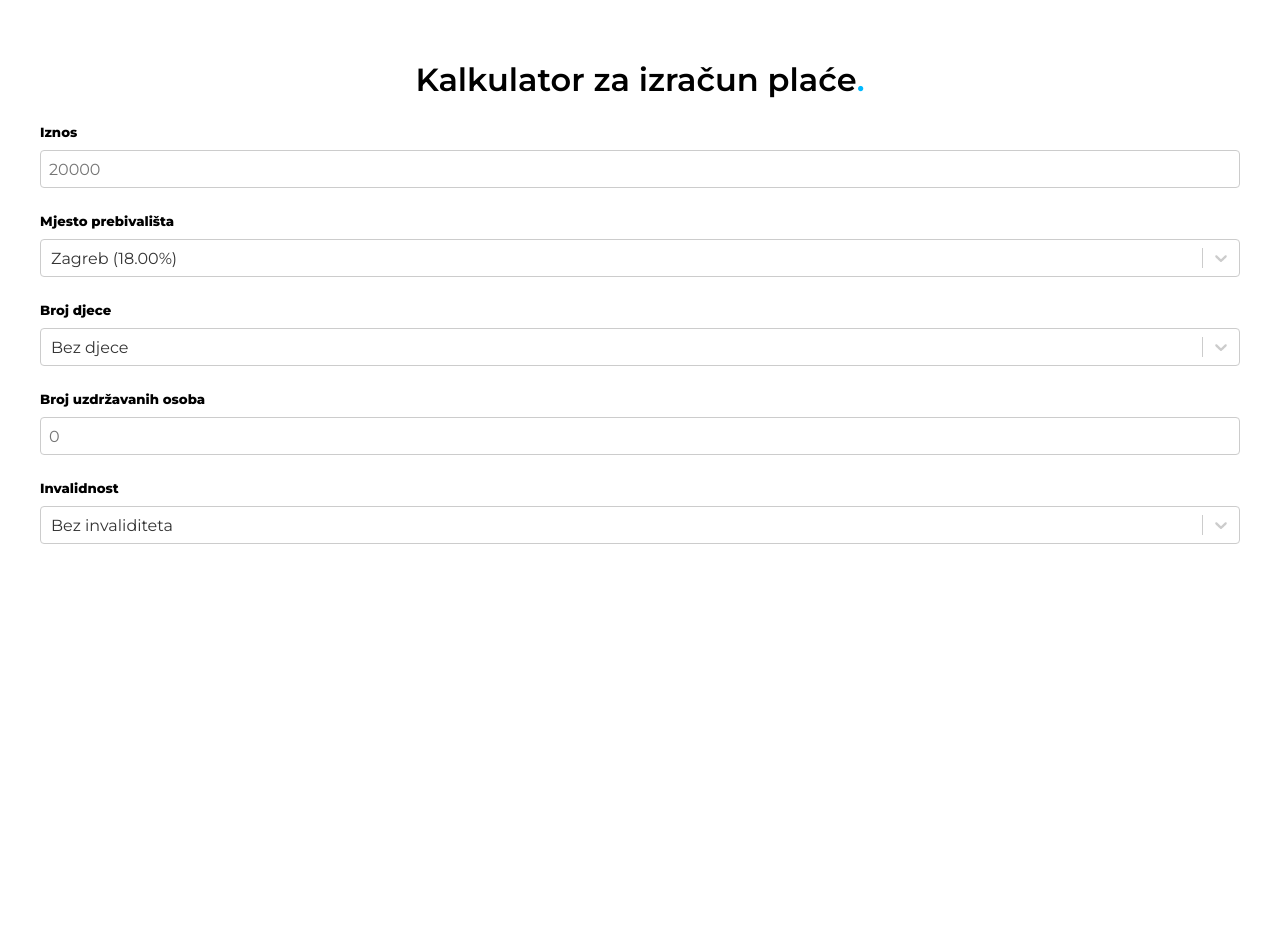
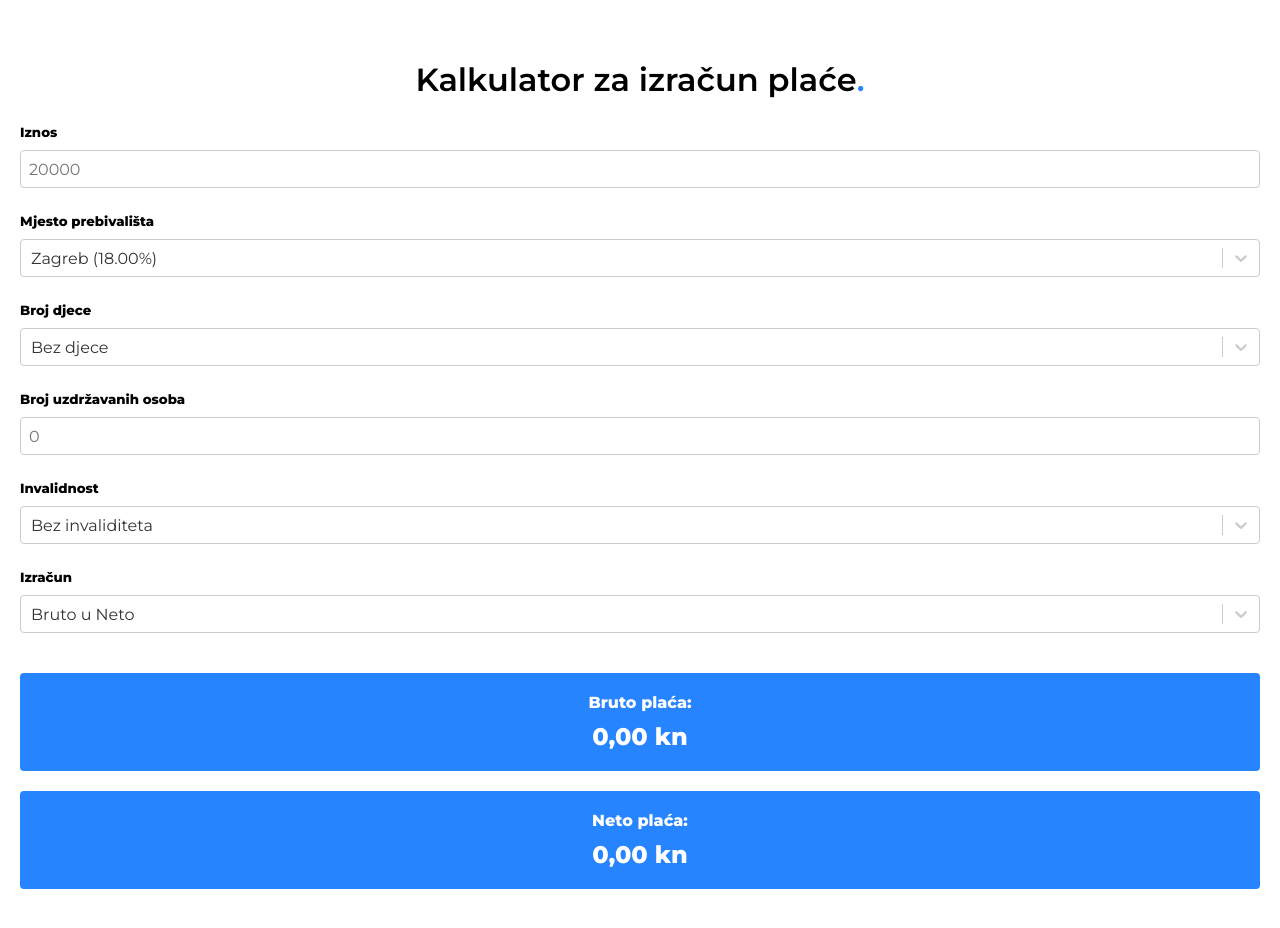
Before and after one commit to celigx/salary-calculator, a React (Create React App) app: page / in a window 1280 px wide. Shown: the top 928 px of the page. Before the commit the page ends 800 px from the top, so only its background shows below. Built offline with nearby package versions, Linux system fonts and the light colour scheme.

Commit message:
Add grossToNet and netToGross components
Add select input for type
Add formatNumber function

```diff
--- a/src/App.js
+++ b/src/App.js
@@ -1,14 +1,17 @@
 import { useState } from 'react';
 import './App.sass';
 import Select from 'react-select';
-import { cityList, childrenList, invalidityList } from './components/data/ArrayList';
+import { cityList, childrenList, invalidityList, typeList } from './components/data/ArrayList';
+import GrossToNet from './components/GrossToNet';
+import NetToGross from './components/NetToGross';
 
 function App() {
-  const [salary, setAmount] = useState('')
+  const [amount, setAmount] = useState(0)
   const [residence, setResidence] = useState(cityList[313].value)
   const [children, setChildren] = useState(childrenList[0].value)
   const [dependants, setDependants] = useState('0')
   const [invalidity, setInvalidity] = useState(invalidityList[0].value)
+  const [type, setType] = useState(typeList[0].value)
 
   const handleAmount = (e) => {
     setAmount(e.target.value)
@@ -35,9 +38,14 @@ function App() {
     console.log('invalidity:', option.value)
   }
 
+  const handleType = (option) => {
+    setType(option.value)
+    console.log('type:', option.value);
+  }
+
   // Calculate pension (I. i II. stup)
-  const pensionI = salary * 15 / 100
-  const pensionII = salary * 5 / 100
+  const pensionI = amount * 15 / 100
+  const pensionII = amount * 5 / 100
   // Calculate gross contribution
   const totalGrossContribution = pensionI + pensionII
 
@@ -56,7 +64,7 @@ function App() {
   const totalDeduction = personalDeduction + totalChildrenDeduction + numberOfDependants + invalidity
 
   // Taxable income
-  const taxableIncome = salary - totalGrossContribution - totalDeduction
+  const taxableIncome = amount === 0 ? 0 : amount - totalGrossContribution - totalDeduction
 
   // 20% tax - baseline up to 30.000,00 kn
   const taxClass20 = taxableIncome <= 30000 ? taxableIncome * 20 / 100 : 30000 * 20 / 100
@@ -70,17 +78,17 @@ function App() {
   const surtax = tax * parseInt(residence) / 100
 
   // Calculate total tax + surtax only if salary is bigger than 5.000,00 kn
-  const totalTax = salary <= 5001 ? 0 : tax + surtax
+  const totalTax = amount <= 5001 ? 0 : tax + surtax
 
   // Calculate health care contribution (16.5%)
-  const healthCareContribution = salary * 16.50 / 100
+  const healthCareContribution = amount * 16.50 / 100
 
   // Calculate gross 2
-  const grossTwo = parseInt(salary) + healthCareContribution
+  const grossTwo = parseInt(amount) + healthCareContribution
 
   // Calculate net salary
   const netSalary = grossTwo - healthCareContribution - totalGrossContribution - totalTax
-  console.log('netSalary:', netSalary);
+  // console.log('netSalary:', netSalary);
 
   // Calculate gross salary
   const grossSalary = () => {
@@ -91,16 +99,21 @@ function App() {
     // Tax and surtax coefficient for the rate of 30%
     const coefficient30 = (30 * surTaxCoefficient) / (100 - (30 * surTaxCoefficient)) + 1
 
-    if (parseInt(salary) < totalDeduction) {
-      const grossSalary = parseInt(salary) * 1.25
+    if (parseInt(amount) < totalDeduction) {
+      const grossSalary = parseInt(amount) * 1.25
       return grossSalary
-    } else if (parseInt(salary) < 30000 - 6000 * surTaxCoefficient + totalDeduction) {
-      const grossSalary = Math.floor( ((parseInt(salary) - totalDeduction) * coefficient20) + totalDeduction ) / 0.80
+    } else if (parseInt(amount) < 30000 - 6000 * surTaxCoefficient + totalDeduction) {
+      const grossSalary = Math.floor( ((parseInt(amount) - totalDeduction) * coefficient20) + totalDeduction ) / 0.80
       return grossSalary
-    } else if (parseInt(salary) > 30000 - 6000 * surTaxCoefficient + totalDeduction) {
-      const grossSalary = Math.floor( (30000 + totalDeduction) + ((parseInt(salary) - (30000 - 6000 * surTaxCoefficient+ totalDeduction)) * coefficient30) ) / 0.80
+    } else if (parseInt(amount) > 30000 - 6000 * surTaxCoefficient + totalDeduction) {
+      const grossSalary = Math.floor( (30000 + totalDeduction) + ((parseInt(amount) - (30000 - 6000 * surTaxCoefficient+ totalDeduction)) * coefficient30) ) / 0.80
       return grossSalary
     }
+  }
+
+  // Format number to currency
+  const formatNumber = (value) => {
+    return new Intl.NumberFormat('hr-HR', {style: 'currency', currency: 'HRK'}).format(value)
   }
 
   return (
@@ -142,6 +155,7 @@ function App() {
         </div>
 
         <div className="bottom">
+          <div className="invalidity">
             <h5 className="inputTitle">Invalidnost</h5>
             <Select
               options={invalidityList}
@@ -149,8 +163,23 @@ function App() {
               defaultValue={invalidityList[0]}
               />
           </div>
+          <div className="type">
+            <h5 className="inputTitle">Izračun</h5>
+            <Select
+              options={typeList}
+              onChange={handleType}
+              defaultValue={typeList[0]}
+            />
+          </div>
+        </div>
 
       </div>
+
+      {/* Display output based on selected input option */}
+      {type === 'grossToNet'
+        ? <GrossToNet formatNumber={formatNumber} amount={amount} netSalary={netSalary} />
+        : <NetToGross formatNumber={formatNumber} amount={amount} grossSalary={grossSalary} />}
+
     </div>
   );
 }
--- a/src/App.sass
+++ b/src/App.sass
@@ -5,18 +5,32 @@ h1, h2, h3, h4, h5, h6
 
 .app
   font-family: 'Montserrat', sans-serif
-  padding: 60px 40px
+  padding: 60px 20px
 
   .titleContainer
     text-align: center
     .title
       font-weight: 600
       .dot
-        color: #00b9ff
+        color: #2684ff
 
   .inputContainer
+    margin-bottom: 40px
     .inputTitle
       margin: 25px 0 10px 0
+
+  .outputContainer
+    .grossContainer,
+    .netContainer
+      color: #fff
+      background: #2684ff
+      text-align: center
+      border-radius: 4px
+      min-width: 100px
+      padding: 20px 40px
+      margin: 0 0 20px 0
+    h4
+      margin-bottom: 10px
 
 .input
   font-size: 16px
```
Lines whose indentation alone changed are shown as unchanged.
